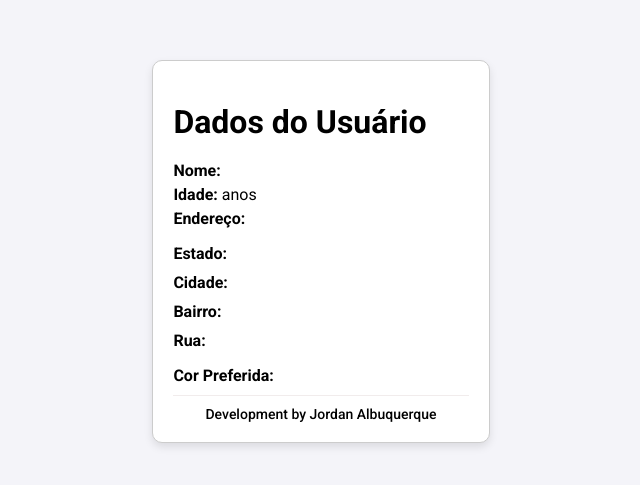
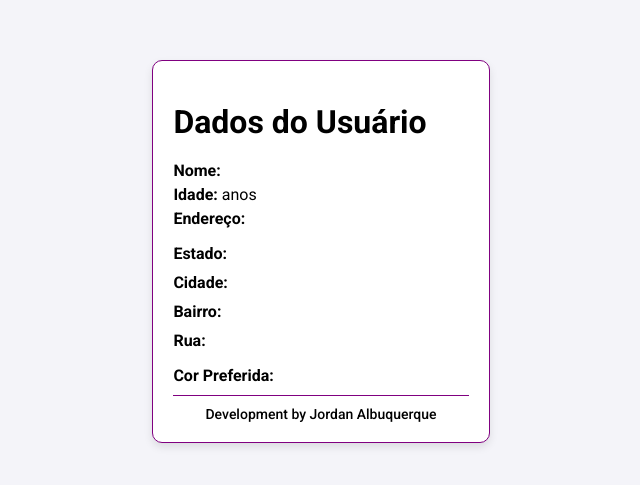
Before and after one commit to JordanAlbuquerque/projeto1, a React (Vite) app: page /resultado in a window 1280 px wide. Shown: the part 141-626 px from the top of the page, without its empty margins (340-980 px from the left). Built offline with nearby package versions, Linux system fonts and the light colour scheme.

Commit message:
Update FormCadastro.css

```diff
--- a/src/FormCadastro.css
+++ b/src/FormCadastro.css
@@ -76,7 +76,7 @@ p[style="color: red;"] {
 
 .resultado-container {
     padding: 20px;
-    border: 1px solid #ccc;
+    border: 1px solid #800080;
     border-radius: 10px;
     background-color: #fff;
     max-width: 600px;
@@ -84,6 +84,7 @@ p[style="color: red;"] {
     margin: 20px auto;
     box-shadow: 0 4px 8px rgba(0, 0, 0, 0.1);
     color: #000000;
+
 }
 
 .resultado-container h1 {
@@ -105,7 +106,7 @@ p[style="color: red;"] {
 .footer {
     margin-top: 10px;
     padding-top: 10px;
-    border-top: 1px solid #f1ecec;
+    border-top: 1px solid #800080;
     text-align: center;
     font-size: 14px;
     color: rgb(0, 0, 0);
```
